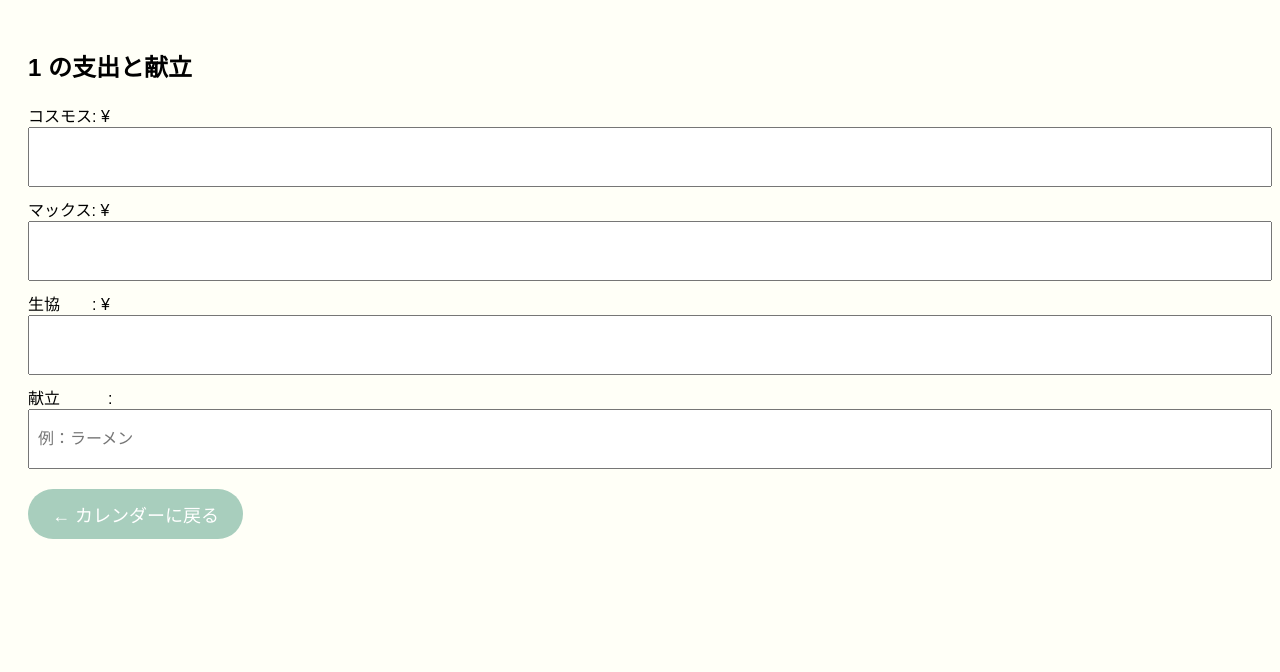
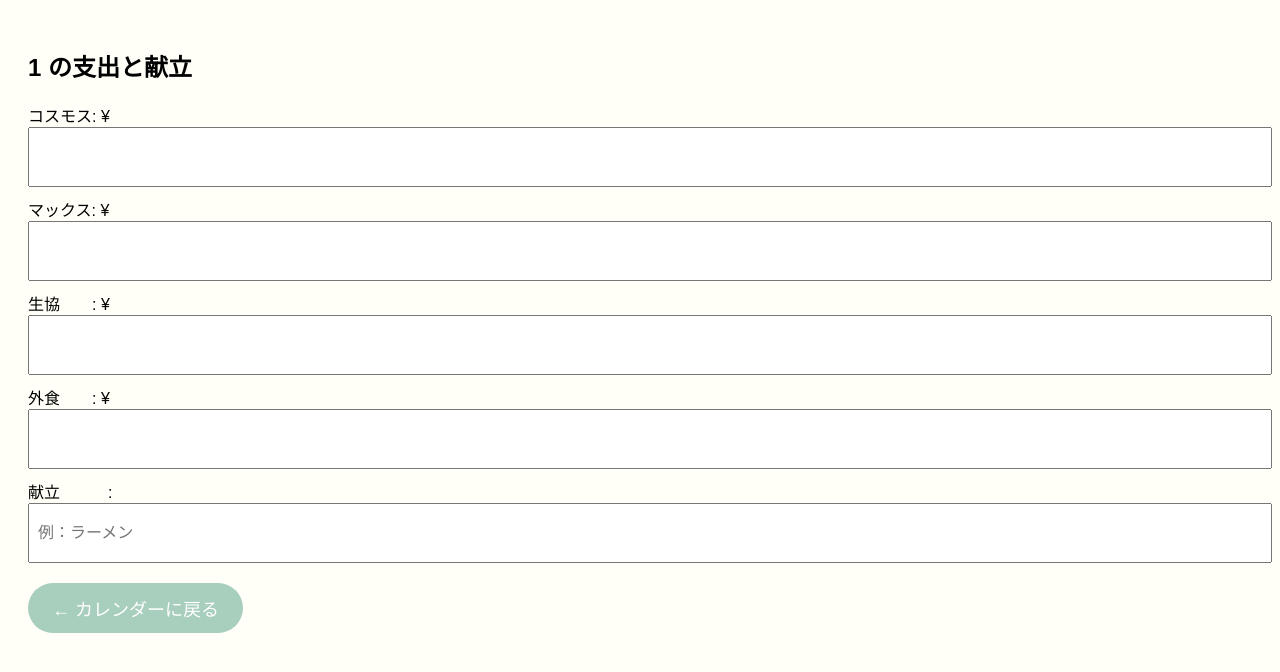
Before and after one commit to prmzask/spending-calendar, a React (Create React App) app: page /detail/1 in a window 1280 px wide. Shown: the top 672 px of the page. Built offline with nearby package versions, Linux system fonts and the light colour scheme; a web font is replaced by a local one.

Commit message:
外食追加

```diff
--- a/src/pages/CalendarPage.jsx
+++ b/src/pages/CalendarPage.jsx
@@ -26,6 +26,7 @@ function CalendarPage() {
     storeA: 0,
     storeB: 0,
     storeC: 0,
+    storeD: 0,
   };
 
   for (const date in allData) {
@@ -34,10 +35,12 @@ function CalendarPage() {
       storeTotals.storeA += Number(spending.storeA || 0);
       storeTotals.storeB += Number(spending.storeB || 0);
       storeTotals.storeC += Number(spending.storeC || 0);
+      storeTotals.storeD += Number(spending.storeD || 0);
       monthlyTotal +=
         Number(spending.storeA || 0) +
         Number(spending.storeB || 0) +
-        Number(spending.storeC || 0);
+        Number(spending.storeC || 0) +
+        Number(spending.storeD || 0);
     }
   }
 
@@ -79,6 +82,7 @@ function CalendarPage() {
         <p>コスモス: ¥{storeTotals.storeA.toLocaleString()}</p>
 <p>マックス: ¥{storeTotals.storeB.toLocaleString()}</p>
 <p>生協　　: ¥{storeTotals.storeC.toLocaleString()}</p>
+<p>外食　　: ¥{storeTotals.storeD.toLocaleString()}</p>
 <hr />
 <p><strong>合計: ¥{monthlyTotal.toLocaleString()}</strong></p>
 
--- a/src/pages/DetailPage.jsx
+++ b/src/pages/DetailPage.jsx
@@ -9,6 +9,7 @@ function DetailPage() {
     storeA: "",
     storeB: "",
     storeC: "",
+    storeD: "",
     menu: "", // ← ここに献立を追加
   });
 
@@ -20,6 +21,7 @@ function DetailPage() {
         storeA: saved[date].storeA || "",
         storeB: saved[date].storeB || "",
         storeC: saved[date].storeC || "",
+        storeD: saved[date].storeD || "",
         menu: saved[date].menu || "", // ← 献立も読み込み
       });
     }
@@ -99,6 +101,24 @@ function DetailPage() {
       </div>
       <div>
         <label>
+          外食　　: ¥
+          <input
+            type="number"
+            name="storeD"
+            value={data.storeD}
+            onChange={handleChange}
+            style={{
+              width: "100%",
+              height: "40px",
+              fontSize: "16px",
+              padding: "8px",
+              marginBottom: "10px",
+            }}
+          />
+        </label>
+      </div>
+      <div>
+        <label>
           献立　　　:
           <input
             type="text"
```
